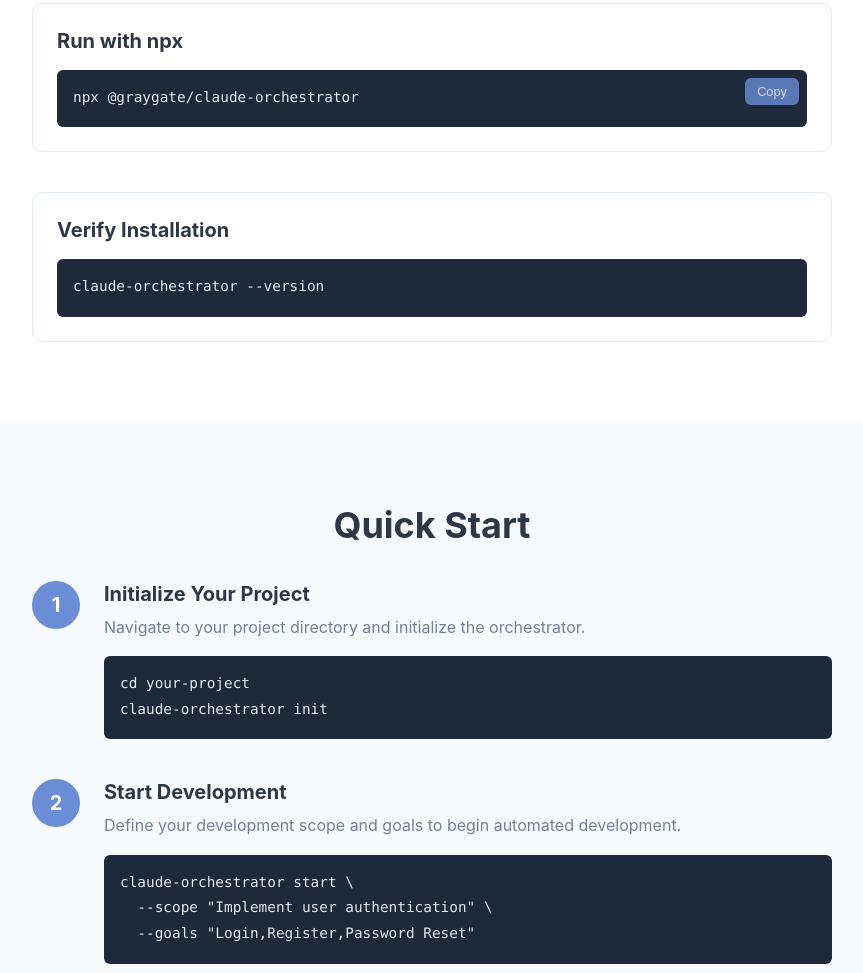
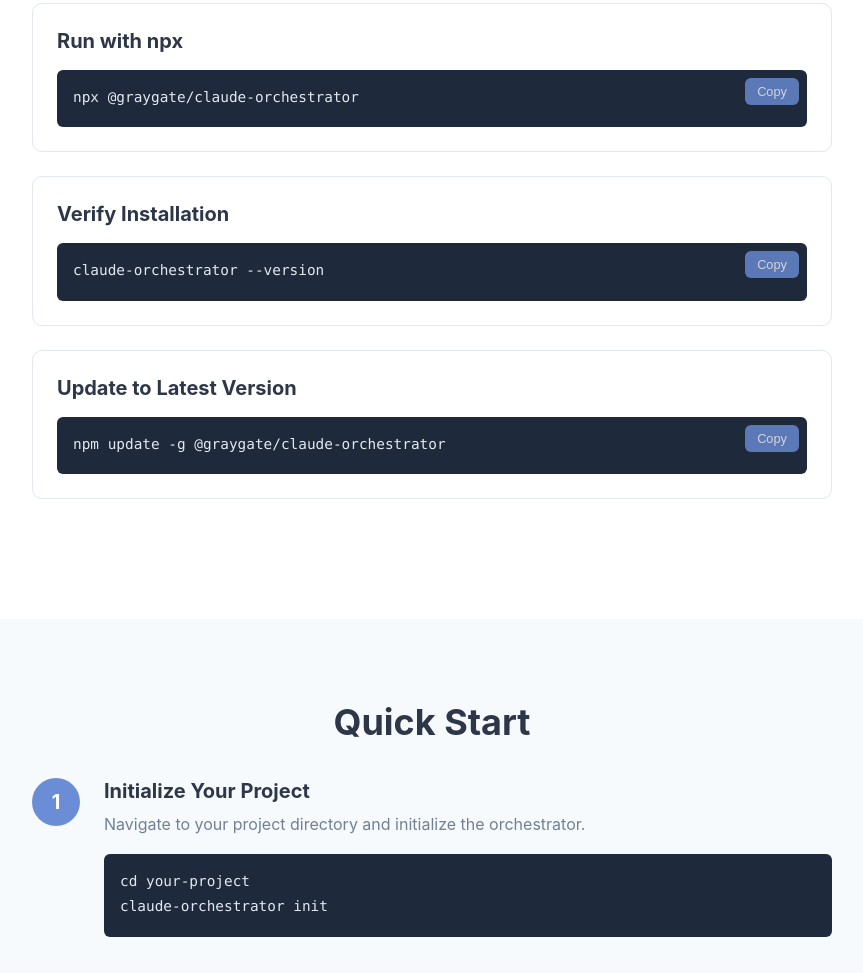
Before and after one commit to joshephan/claude-orchestrator, a website: page docs/index.html in a window 1280 px wide. Shown: the part 2135-3108 px from the top of the page, without its empty margins (208-1071 px from the left). Drawn offline with Linux system fonts and the light colour scheme.

Commit message:
feat: add initial documentation website for Claude Orchestrator

```diff
--- a/docs/index.html
+++ b/docs/index.html
@@ -115,8 +115,7 @@
           <h3>Global Installation (Recommended)</h3>
           <div class="code-block">
             <pre><code>npm install -g @graygate/claude-orchestrator</code></pre>
-            <button class="copy-btn"
-              onclick="copyToClipboard('npm install -g @graygate/claude-orchestrator')">Copy</button>
+            <button class="copy-btn" onclick="copyToClipboard('npm install -g @graygate/claude-orchestrator')">Copy</button>
           </div>
         </div>
 
@@ -127,12 +126,21 @@
             <button class="copy-btn" onclick="copyToClipboard('npx @graygate/claude-orchestrator')">Copy</button>
           </div>
         </div>
-      </div>
 
-      <div class="verify-install">
-        <h3>Verify Installation</h3>
-        <div class="code-block">
-          <pre><code>claude-orchestrator --version</code></pre>
+        <div class="install-method">
+          <h3>Verify Installation</h3>
+          <div class="code-block">
+            <pre><code>claude-orchestrator --version</code></pre>
+            <button class="copy-btn" onclick="copyToClipboard('claude-orchestrator --version')">Copy</button>
+          </div>
+        </div>
+
+        <div class="install-method">
+          <h3>Update to Latest Version</h3>
+          <div class="code-block">
+            <pre><code>npm update -g @graygate/claude-orchestrator</code></pre>
+            <button class="copy-btn" onclick="copyToClipboard('npm update -g @graygate/claude-orchestrator')">Copy</button>
+          </div>
         </div>
       </div>
     </div>
```
